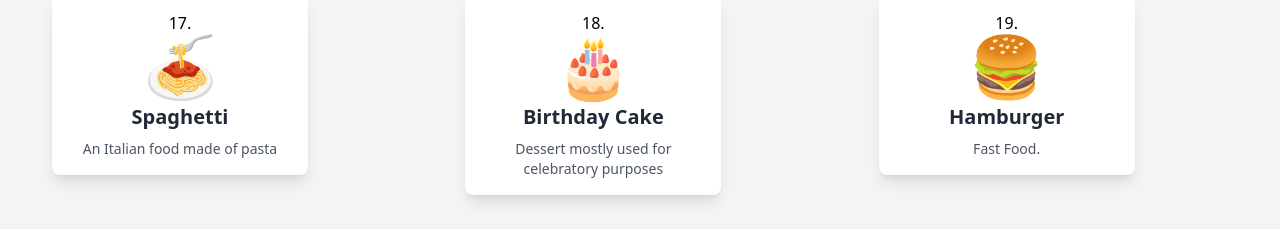
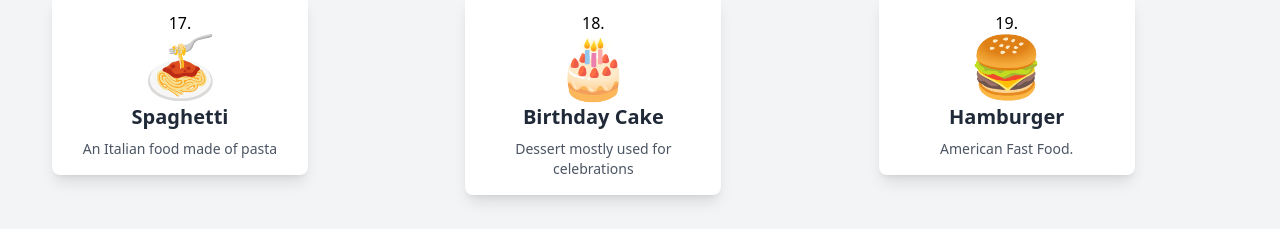
Before and after one commit to realkendo/reactBoiler, a React (Vite) app: page / in a window 1280 px wide. Shown: the part 1634-1863 px from the top of the page. Built offline with nearby package versions, Linux system fonts and the light colour scheme.

Commit message:
foods contd.

```diff
--- a/src/emojipedia.js
+++ b/src/emojipedia.js
@@ -45,13 +45,13 @@ const emojipedia = [
   id:18,
   emoji: '🎂',
   name: 'Birthday Cake',
-  meaning: 'Dessert mostly used for celebratory purposes'
+  meaning: 'Dessert mostly used for celebrations'
 },
 {
   id:19,
   emoji: '🍔',
   name: 'Hamburger',
-  meaning: 'Fast Food.',
+  meaning: 'American Fast Food.',
 }
 ];
 
```
